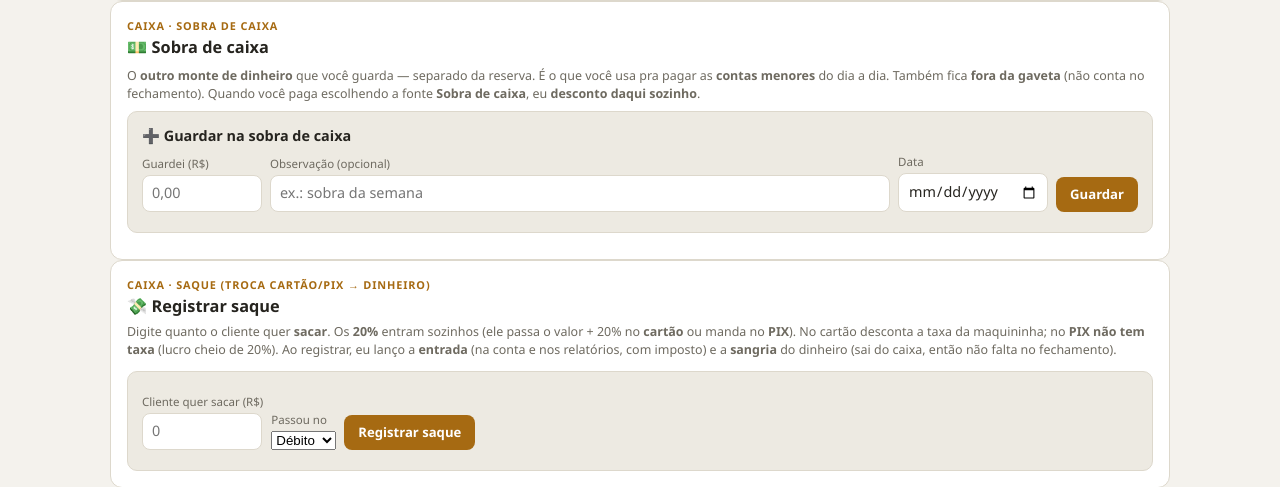
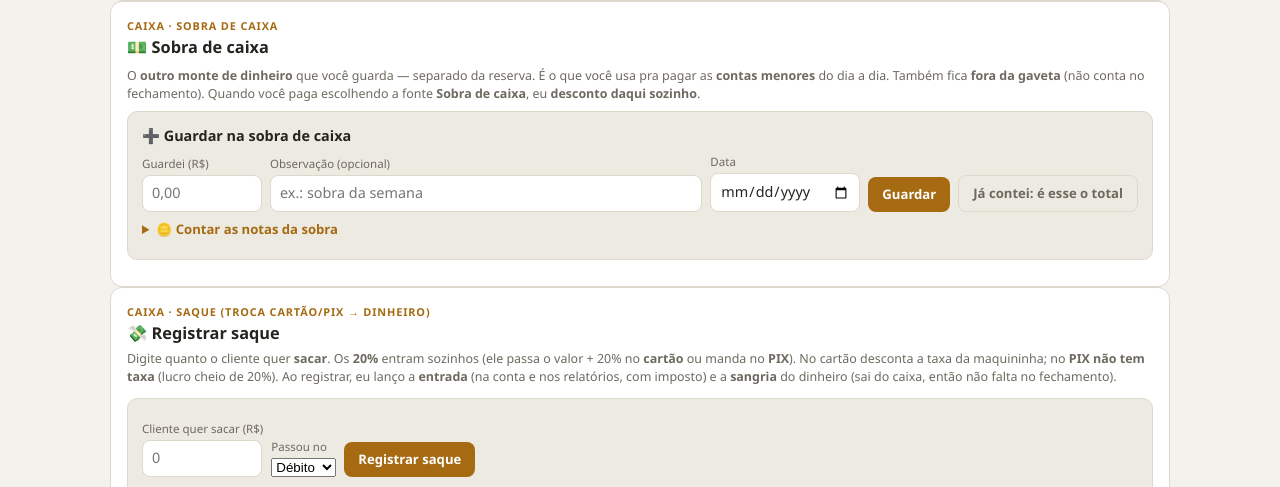
Before and after one commit to distribuidoradapraca031-glitch/distribuidora-painel, a Flask app: template templates/painel.html in a window 1280 px wide. Shown: the part 676-1163 px from the top of the page. Run offline with Flask 3, Linux system fonts and the light colour scheme; the template is opened without the code that fills it, so the values that code supplies are empty.

Commit message:
sobra de caixa: contador de notas + ajustar saldo pelo contado

```diff
--- a/app.py
+++ b/app.py
@@ -1615,9 +1615,30 @@ def api_sobra():
     POST: guarda um valor na sobra ([SOB+]). Tudo só no painel (liquidado=0)."""
     if request.method == "POST":
         body = request.get_json(force=True, silent=True) or {}
-        valor = _num(body.get("valor"))
         data = (body.get("data") or _hoje())[:10]
         nota = (body.get("descricao") or "").strip()
+        # "ajustar_para": o dono contou o dinheiro e o saldo tem que FICAR nesse valor.
+        # Gravo só a diferença (pra mais ou pra menos) e o histórico continua inteiro.
+        if body.get("ajustar_para") is not None:
+            alvo = _num(body.get("ajustar_para"))
+            if alvo < 0:
+                return jsonify({"ok": False, "erro": "valor inválido"}), 400
+            atual = _sobra_saldo()
+            delta = round(alvo - atual, 2)
+            if abs(delta) < 0.01:
+                return jsonify({"ok": True, "saldo": atual, "delta": 0.0})
+            tag = SOB_DEP_TAG if delta > 0 else SOB_OUT_TAG
+            rot = "contagem" + (f" — {nota}" if nota else "")
+            try:
+                gcapi.post("/pagamentos", {"descricao": f"{tag} {rot}"[:180],
+                    "valor": f"{abs(delta):.2f}", "data_vencimento": data,
+                    "data_competencia": data, "liquidado": "0",
+                    "plano_contas_id": CATS["Outros"], "forma_pagamento_id": BOLETO_FORMA_ID})
+                _invalida("sobra", "pagar", "previsoes")
+                return jsonify({"ok": True, "saldo": alvo, "delta": delta})
+            except Exception as e:
+                return jsonify({"ok": False, "erro": str(e)[:200]}), 502
+        valor = _num(body.get("valor"))
         if valor <= 0:
             return jsonify({"ok": False, "erro": "valor inválido"}), 400
         desc = f"{SOB_DEP_TAG} guardei" + (f" — {nota}" if nota else "")
--- a/templates/painel.html
+++ b/templates/painel.html
@@ -182,7 +182,16 @@ th.g,td.g{background:var(--accent-soft)}
       <label style="flex:1 1 160px">Observação (opcional)<input type="text" id="sob-desc" placeholder="ex.: sobra da semana" style="width:100%"></label>
       <label>Data<input type="date" id="sob-data"></label>
       <button id="sob-add">Guardar</button>
+      <button id="sob-set" class="ghost" title="use depois de contar o dinheiro: deixa o saldo EXATAMENTE no valor contado">Já contei: é esse o total</button>
     </div>
+    <details style="margin-top:8px">
+      <summary style="cursor:pointer;font-size:.82rem;font-weight:600;color:var(--accent)">🪙 Contar as notas da sobra</summary>
+      <div style="margin-top:8px">
+        <div id="sob-notas" class="dengrid"></div>
+        <div id="sob-tot" style="margin-top:8px;font-size:.9rem;font-weight:700"></div>
+        <p class="note" style="margin-top:4px">Digite <strong>quantas notas</strong> de cada valor você tem. Eu somo e jogo no campo de cima — daí é só <strong>Já contei: é esse o total</strong>.</p>
+      </div>
+    </details>
     <div class="fres" id="sob-msg"></div>
   </div>
   <div class="tblwrap" id="tbl-sobra" style="margin-top:10px"></div>
@@ -1690,6 +1699,37 @@ const dbr2 = s => (s&&s.length>=10) ? s.slice(8,10)+'/'+s.slice(5,7)+'/'+s.slice
       }).catch(()=>{ b.disabled=false; b.textContent='✕'; toast('❌ erro de conexão'); });
     }));
   }).catch(()=>{}); }
+  (function(){   // contador de notas da sobra -> preenche o campo "Guardei"
+    const box=g('sob-notas'); if(!box) return;
+    const SN=[200,100,50,20,10,5,2], k=v=>'sden-'+v;
+    box.innerHTML=SN.map(v=>'<label class="denc">R$ '+fmt0(v)+'<input type="number" min="0" step="1" inputmode="numeric" id="'+k(v)+'" placeholder="0"><span class="dv" id="sdv-'+k(v)+'">R$ 0,00</span></label>').join('');
+    function soma(){
+      let t=0, any=false;
+      SN.forEach(v=>{const el=g(k(v)); const q=parseInt(el.value)||0; t+=q*v; if(el.value!=='') any=true;
+        g('sdv-'+k(v)).textContent='R$ '+fmt(q*v);});
+      g('sob-tot').innerHTML='Total contado: <span style="color:var(--accent)">R$ '+fmt(t)+'</span>';
+      if(any) g('sob-valor').value=t.toFixed(2);
+    }
+    SN.forEach(v=>g(k(v)).addEventListener('input',soma));
+  })();
+  (function(){
+    const btn=g('sob-set'); if(!btn) return;
+    const nb=btn.cloneNode(true); btn.parentNode.replaceChild(nb,btn);
+    nb.addEventListener('click',()=>{
+      const msg=g('sob-msg'), v=parseFloat(g('sob-valor').value);
+      if(isNaN(v)||v<0){ msg.innerHTML='<span style="color:var(--crit)">Digite o valor contado.</span>'; return; }
+      nb.disabled=true;
+      post('/api/sobra',{ajustar_para:v, descricao:g('sob-desc').value, data:g('sob-data').value||hoje}).then(res=>{
+        nb.disabled=false;
+        if(res.ok){
+          const d=res.delta||0;
+          msg.innerHTML='<span style="color:var(--good)">✅ Saldo da sobra ajustado para R$ '+fmt(v)+
+            (d? ' ('+(d>0?'+':'−')+'R$ '+fmt(Math.abs(d))+' de diferença)':' (já estava certo)')+'.</span>';
+          g('sob-valor').value=''; g('sob-desc').value=''; loadSobra(true);
+        } else msg.innerHTML='<span style="color:var(--crit)">❌ '+(res.erro||'não consegui')+'</span>';
+      }).catch(()=>{ nb.disabled=false; msg.innerHTML='<span style="color:var(--crit)">❌ erro de conexão</span>'; });
+    });
+  })();
   (function(){
     const btn=g('sob-add'); if(!btn) return;
     const sd=g('sob-data'); if(sd&&!sd.value) sd.value=hoje;
```
